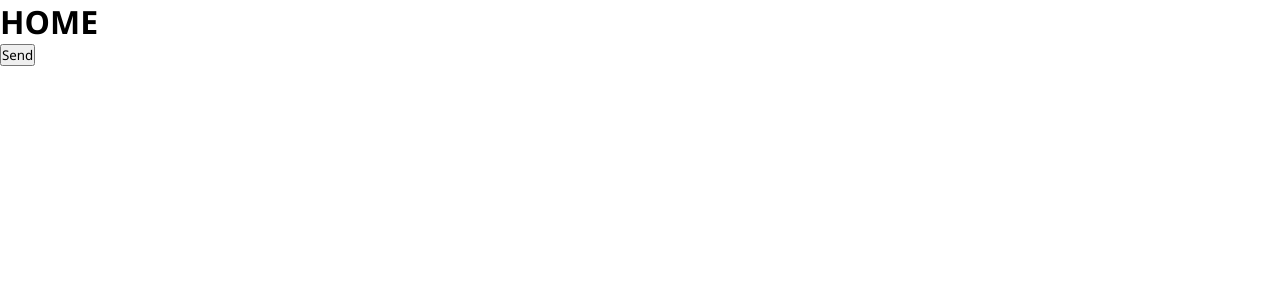
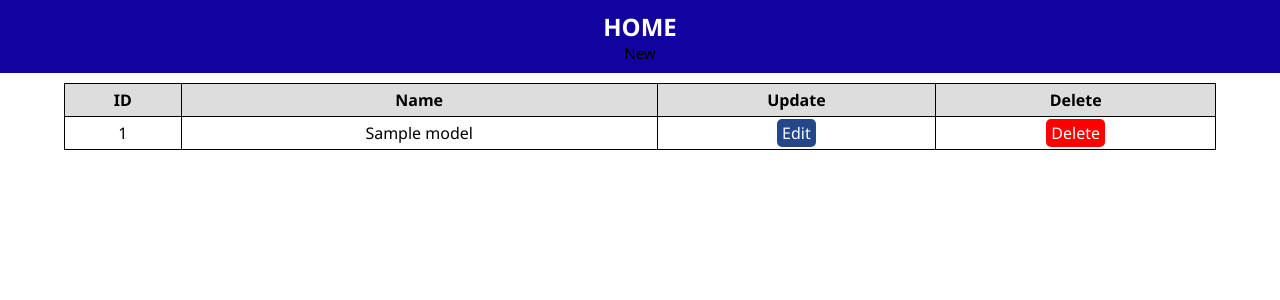
Before and after one commit to gabriel-laurindo-1/django-crud, a Django app: page / in a window 1280 px wide. Shown: the top 300 px of the page. Run offline with Django 3.2, Linux system fonts and the light colour scheme; tables that the repository leaves empty hold one stand-in row (values such as "Sample post").

Commit message:
Página inicial nova

```diff
--- a/musicstore/templates/home.html
+++ b/musicstore/templates/home.html
@@ -1,11 +1,37 @@
 {% extends 'base.html' %}
 
 {% block content %}
-<h1> HOME </h1>
+<section class="content">
+    <header>
+        <h1> HOME </h1>
+        <p>
+            <a href="{% url 'manager:music-create' %}"> New </a>
+        </p>
+    </header>
 
-<form action="" method="post" >
-    {% csrf_token %}
-    {{ form }}
-    <input type="submit" class="button blue" value="Send">
-</form>
+    <div class="table-box">
+        <table class="table-simple">
+            <thead>
+                <tr>
+                    <th> ID </th>
+                    <th> Name </th>
+                    <th> Update </th>
+                    <th> Delete </th>
+                </tr>
+            </thead>
+            <tbody>
+                {% for instance in object_list %}
+                <tr>
+                    <td>{{ instance.id }}</td>
+                    <td><a href='{{ instance.get_absolute_url }}'>{{ instance.name }}</a></td>
+                    <td><a class="btn edit" href="{% url 'manager:music-update' pk=instance.id %}"> Edit </a></td>
+                    <td><a class="btn delete"href="{% url 'manager:music-delete' pk=instance.id %}" class="red"> Delete </a></td>
+                </tr>
+                {% endfor %}
+            </tbody>
+        </table>
+    </div><!--table-box-->
+
+
+</section>
 {% endblock %}
```
